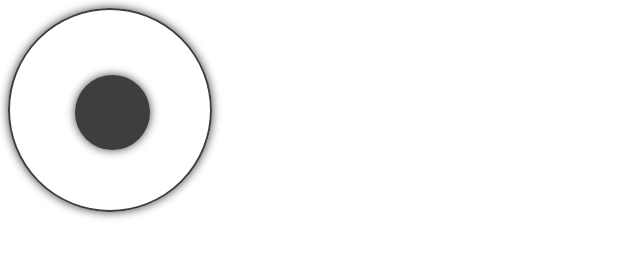
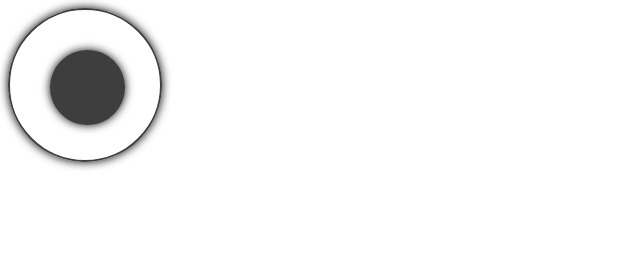
Before and after one commit to Gelero91/smartJoystick, a plain HTML site: page index.html in a window 1280 px wide. Shown: the whole page, without its empty margins (0-640 px from the left). Drawn offline with Linux system fonts and the light colour scheme.

Commit message:
Update index.html

```diff
--- a/index.html
+++ b/index.html
@@ -7,11 +7,11 @@
 <style>
   .joystick-container {
     position: relative;
-    width: 200px;
-    height: 200px;
+    width: 150px;
+    height: 150px;
     border: 2px solid rgb(62, 62, 62);
     border-radius: 50%;
-    box-shadow: 0 0 10px rgba(0, 0, 0, 0.75); /* Ajout d'une ombre à la boîte contenant le joystick */
+    box-shadow: 0 0 10px rgba(0, 0, 0, 1); /* Ajout d'une ombre à la boîte contenant le joystick */
   }
 
   .joystick {
@@ -20,7 +20,7 @@
     height: 75px;
     background-color: rgb(62, 62, 62);
     border-radius: 50%;
-    box-shadow: 0 0 10px rgba(0, 0, 0, 0.75); /* Ajout d'une ombre au joystick */
+    box-shadow: 0 0 10px rgba(0, 0, 0, 1); /* Ajout d'une ombre au joystick */
   }
 </style>
 </head>
```
